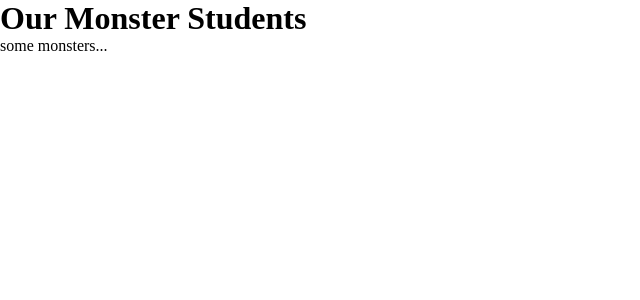
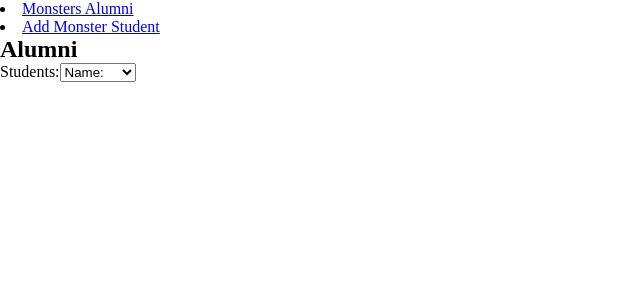
Before and after one commit to bonniemo/MonsterUni, a React (Vite) app: page /monsters in a window 1280 px wide. Shown: the top 300 px of the page, without its empty margins (0-640 px from the left). Built offline with nearby package versions, Linux system fonts and the light colour scheme.

Commit message:
MonsterBox

```diff
--- a/src/Components/MonsterBox/MonsterBox.tsx
+++ b/src/Components/MonsterBox/MonsterBox.tsx
@@ -1,11 +1,15 @@
-
-
+import { useContext } from "react";
+import { GlobalContext } from "../../State/GlobalStateContext";
+import MonsterList from "./MonsterList";
 
 const MonsterBox = () => {
+  const { state } = useContext(GlobalContext);
 
   return (
-    <div>MonsterBox</div>
-  )
-}
+    <>
+      <MonsterList monsters={state.monsters} />
+    </>
+  );
+};
 
-export default MonsterBox
+export default MonsterBox;
--- /dev/null
+++ b/src/Components/MonsterBox/MonsterInfo.tsx
@@ -0,0 +1,16 @@
+import { MonsterInfoProp } from "../../Types/Types";
+
+const MonsterInfo: React.FC<MonsterInfoProp> = ({ monster }) => {
+  return (
+    <>
+      <h3>{monster.name}</h3>
+      <p>Species: {monster.species}</p>
+      <p>Age: {monster.age}</p>
+      <p>Abilities: {monster.abilities.join()}</p>
+      <p>Loyalty: {monster.isEvil ? 'Evil' : 'Good'}</p>
+
+    </>
+  );
+};
+
+export default MonsterInfo;
--- /dev/null
+++ b/src/Components/MonsterBox/MonsterList.tsx
@@ -0,0 +1,31 @@
+import { useState } from "react";
+import { Monster, MonsterState } from "../../Types/Types";
+import MonsterInfo from "./MonsterInfo";
+
+const MonsterList = ({ monsters }: MonsterState) => {
+    const [monster, setMonster] = useState<Monster | null>(null)
+
+    const handleSelect = (e: React.ChangeEvent<HTMLSelectElement>) => {
+        const selectedMonster = monsters.find(monster => monster.id === e.target.value)
+        selectedMonster && setMonster(selectedMonster)
+    }
+  return (
+    <>
+      <section className="MonsterList">
+        <h1>Alumni</h1>
+        <label htmlFor="pickMonster">Students:</label>
+        <select name="pickMonster" onChange={handleSelect}>
+            <option value="">Name:</option>
+            {monsters.map((m) => (
+                <option value={m.id} key={m.id}>
+                    {m.name}
+                </option>
+            ))}
+        </select>
+      </section>
+      {monster && <MonsterInfo monster={monster}/>}
+    </>
+  );
+};
+
+export default MonsterList;
--- a/src/Types/Types.ts
+++ b/src/Types/Types.ts
@@ -16,6 +16,10 @@ export type GlobalContextProp = {
     children: React.ReactNode;
 }
 
+export type MonsterInfoProp = {
+    monster: Monster;
+}
+
 export type Action =
 | { type: "ADD"; payload: Monster }
 | { type: "REMOVE"; payload: string };
--- a/src/main.tsx
+++ b/src/main.tsx
@@ -14,7 +14,7 @@ const router = createBrowserRouter([
     path: "/",
     element: <Home />,
     errorElement: <NotFound />,
-  },
+    children: [
       {
         path: "/monsters",
         element: <Monsters/>,
@@ -29,6 +29,8 @@ const router = createBrowserRouter([
         path: "/addmonster",
         element: <AddMonster/>
       }
+    ]
+  },
 ]);
 
 ReactDOM.createRoot(document.getElementById('root')!).render(
--- a/src/pages/Monsters.tsx
+++ b/src/pages/Monsters.tsx
@@ -1,12 +1,11 @@
-
+import MonsterBox from "../Components/MonsterBox/MonsterBox";
 
 const Monsters = () => {
   return (
     <>
-        <h1>Our Monster Students</h1>
-        <p>some monsters...</p>
+      <MonsterBox />
     </>
-  )
-}
+  );
+};
 
-export default Monsters
+export default Monsters;
```
Lines whose indentation alone changed are shown as unchanged.
